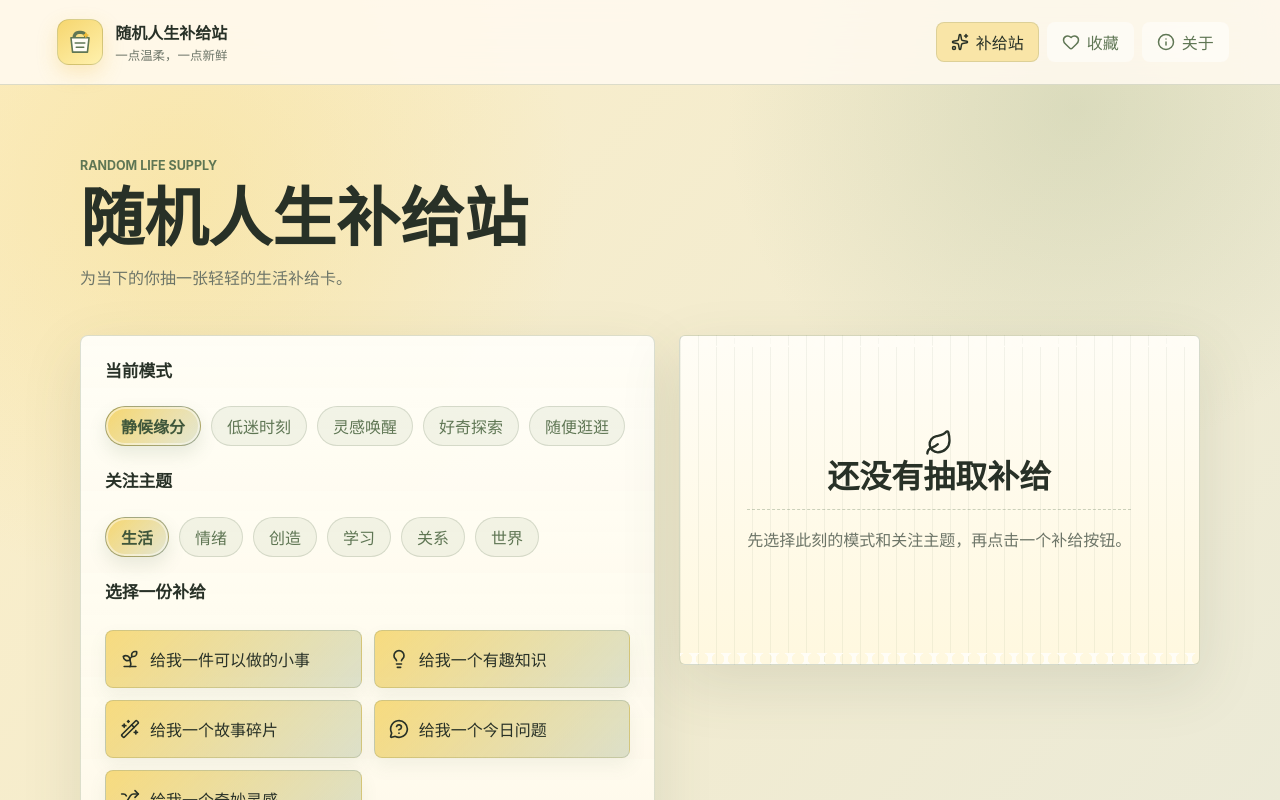
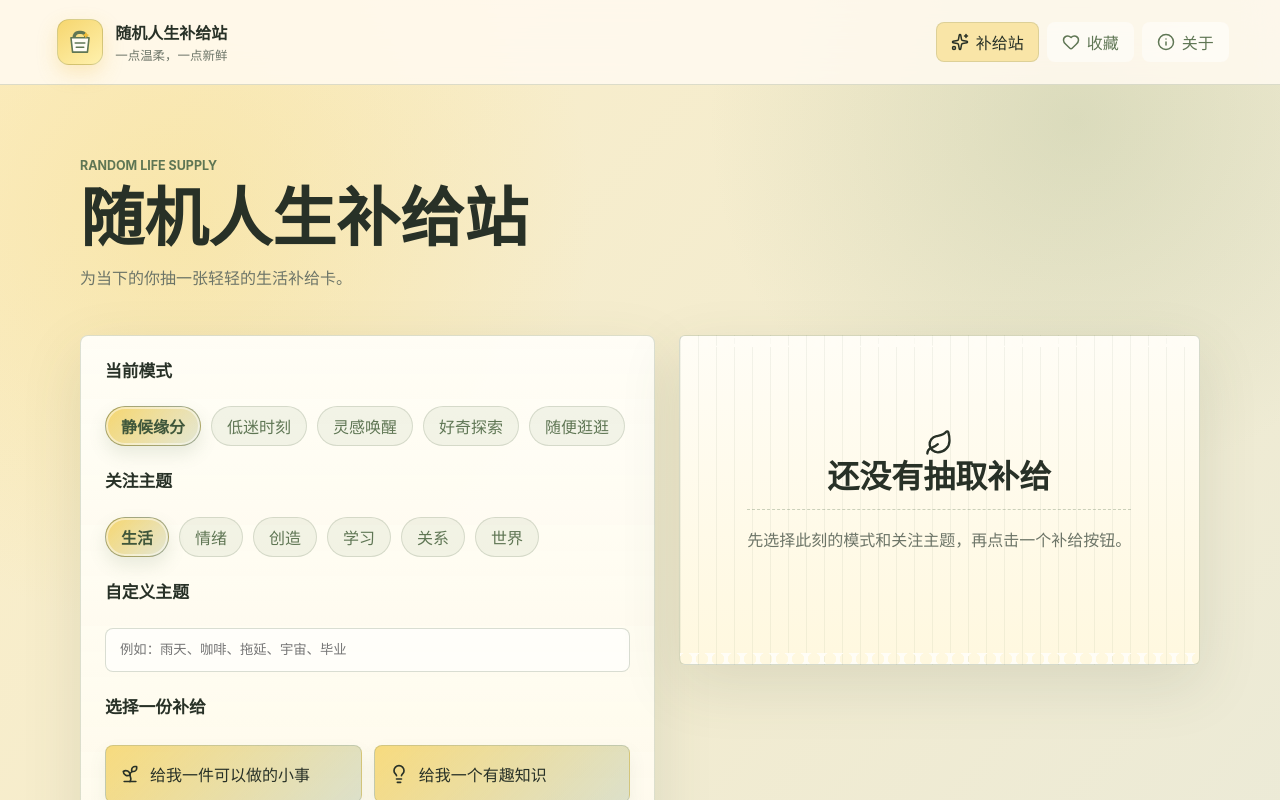
Before and after one commit to wxy77-cloud/Random-Life-Supply, a React (Vite) app: page / in a window 1280 px wide. Shown: the top 800 px of the page. Built offline with nearby package versions, Linux system fonts and the light colour scheme.

Commit message:
自定义主题

```diff
--- a/src/App.jsx
+++ b/src/App.jsx
@@ -12,13 +12,14 @@ export default function App() {
   const [currentPage, setCurrentPage] = useState('station');
   const [selectedMode, setSelectedMode] = useState(modes[0]);
   const [selectedTopic, setSelectedTopic] = useState(topics[0]);
+  const [customTopic, setCustomTopic] = useState('');
   const [currentCard, setCurrentCard] = useState(null);
   const [favorites, setFavorites] = useState(() => favoriteStore.list());
   const [history, setHistory] = useState(() => historyStore.list());
   const [isGenerating, setIsGenerating] = useState(false);
 
   async function handleGenerate(type) {
-    await requestSupply({ type, mode: selectedMode, topic: selectedTopic });
+    await requestSupply({ type, mode: selectedMode, topic: getActiveTopic() });
   }
 
   async function handleRegenerate() {
@@ -27,9 +28,13 @@ export default function App() {
     await requestSupply({
       type: currentCard.type,
       mode: selectedMode,
-      topic: selectedTopic,
+      topic: getActiveTopic(),
       currentId: currentCard.id
     });
+  }
+
+  function getActiveTopic() {
+    return customTopic.trim() || selectedTopic;
   }
 
   async function requestSupply(params) {
@@ -65,12 +70,14 @@ export default function App() {
       <StationPage
         selectedMode={selectedMode}
         selectedTopic={selectedTopic}
+        customTopic={customTopic}
         currentCard={currentCard}
         favorites={favorites}
         history={history}
         isGenerating={isGenerating}
         onModeChange={setSelectedMode}
         onTopicChange={setSelectedTopic}
+        onCustomTopicChange={setCustomTopic}
         onGenerate={handleGenerate}
         onRegenerate={handleRegenerate}
         onToggleFavorite={handleToggleFavorite}
--- /dev/null
+++ b/src/components/CustomTopicInput.jsx
@@ -0,0 +1,15 @@
+export default function CustomTopicInput({ value, onChange }) {
+  return (
+    <section className="option-group" aria-labelledby="custom-topic-title">
+      <h2 id="custom-topic-title">自定义主题</h2>
+      <input
+        className="custom-topic-input"
+        type="text"
+        value={value}
+        onChange={(event) => onChange(event.target.value)}
+        placeholder="例如：雨天、咖啡、拖延、宇宙、毕业"
+        maxLength={30}
+      />
+    </section>
+  );
+}
--- a/src/components/RecentSupplies.jsx
+++ b/src/components/RecentSupplies.jsx
@@ -31,7 +31,6 @@ export default function RecentSupplies({ history, favorites, onView, onFavorite,
       <div className="recent-list" aria-label="最近收到的补给">
         {history.map((card) => {
           const isFavorite = favorites.some((item) => item.id === card.id);
-          const isAiCard = card.source === 'openai';
 
           return (
             <article className="recent-card" key={`${card.receivedAt}-${card.id}`}>
@@ -39,7 +38,7 @@ export default function RecentSupplies({ history, favorites, onView, onFavorite,
                 <span className="tag">{card.mode}</span>
                 <span className="tag sage">{card.topic}</span>
               </div>
-              {!isAiCard && <h3>{card.title}</h3>}
+              <h3>{card.title}</h3>
               <p>{card.content}</p>
               <div className="recent-card-actions">
                 <button className="small-tool-button" type="button" onClick={() => onView(card)}>
--- a/src/components/SupplyCard.jsx
+++ b/src/components/SupplyCard.jsx
@@ -21,7 +21,7 @@ export default function SupplyCard({ card, isFavorite, isGenerating, onFavorite,
         {isAiCard && <span className="tag subtle">AI 生成</span>}
         {!card.matched && <span className="tag subtle">同类型随机</span>}
       </div>
-      {!isAiCard && <h2>{card.title}</h2>}
+      <h2>{card.title}</h2>
       <p className={isAiCard ? 'ai-answer' : undefined}>{card.content}</p>
       {!isAiCard && (
         <div className="card-tags" aria-label="补给标签">
--- a/src/pages/FavoritesPage.jsx
+++ b/src/pages/FavoritesPage.jsx
@@ -28,7 +28,7 @@ export default function FavoritesPage({ favorites, onRemoveFavorite }) {
                   <span className="tag sage">{card.topic}</span>
                   {isAiCard && <span className="tag subtle">AI 生成</span>}
                 </div>
-                {!isAiCard && <h2>{card.title}</h2>}
+                <h2>{card.title}</h2>
                 <p>{card.content}</p>
                 {!isAiCard && (
                   <div className="card-tags" aria-label="补给标签">
--- a/src/pages/StationPage.jsx
+++ b/src/pages/StationPage.jsx
@@ -1,3 +1,4 @@
+import CustomTopicInput from '../components/CustomTopicInput.jsx';
 import OptionGroup from '../components/OptionGroup.jsx';
 import RecentSupplies from '../components/RecentSupplies.jsx';
 import SupplyActions from '../components/SupplyActions.jsx';
@@ -7,12 +8,14 @@ import { modes, supplyTypes, topics } from '../data/options.js';
 export default function StationPage({
   selectedMode,
   selectedTopic,
+  customTopic,
   currentCard,
   favorites,
   history,
   isGenerating,
   onModeChange,
   onTopicChange,
+  onCustomTopicChange,
   onGenerate,
   onRegenerate,
   onToggleFavorite,
@@ -34,6 +37,7 @@ export default function StationPage({
         <div className="control-panel">
           <OptionGroup label="当前模式" options={modes} value={selectedMode} onChange={onModeChange} />
           <OptionGroup label="关注主题" options={topics} value={selectedTopic} onChange={onTopicChange} />
+          <CustomTopicInput value={customTopic} onChange={onCustomTopicChange} />
           <SupplyActions supplyTypes={supplyTypes} onGenerate={onGenerate} />
         </div>
 
--- a/src/styles.css
+++ b/src/styles.css
@@ -277,6 +277,27 @@ p {
 .chip.selected {
   color: var(--sage-dark);
   font-weight: 800;
+}
+
+.custom-topic-input {
+  width: 100%;
+  min-height: 44px;
+  padding: 0 14px;
+  color: var(--ink);
+  background: rgba(255, 255, 255, 0.62);
+  border: 1px solid rgba(95, 118, 84, 0.24);
+  border-radius: 8px;
+  outline: none;
+  transition:
+    border-color 160ms ease,
+    box-shadow 160ms ease,
+    background 160ms ease;
+}
+
+.custom-topic-input:focus {
+  background: rgba(255, 255, 255, 0.86);
+  border-color: rgba(64, 87, 59, 0.46);
+  box-shadow: 0 0 0 4px rgba(246, 214, 111, 0.24);
 }
 
 .supply-actions {
```
Also changed, not shown: 2 other files (tests, documents, lock files or other folders).
